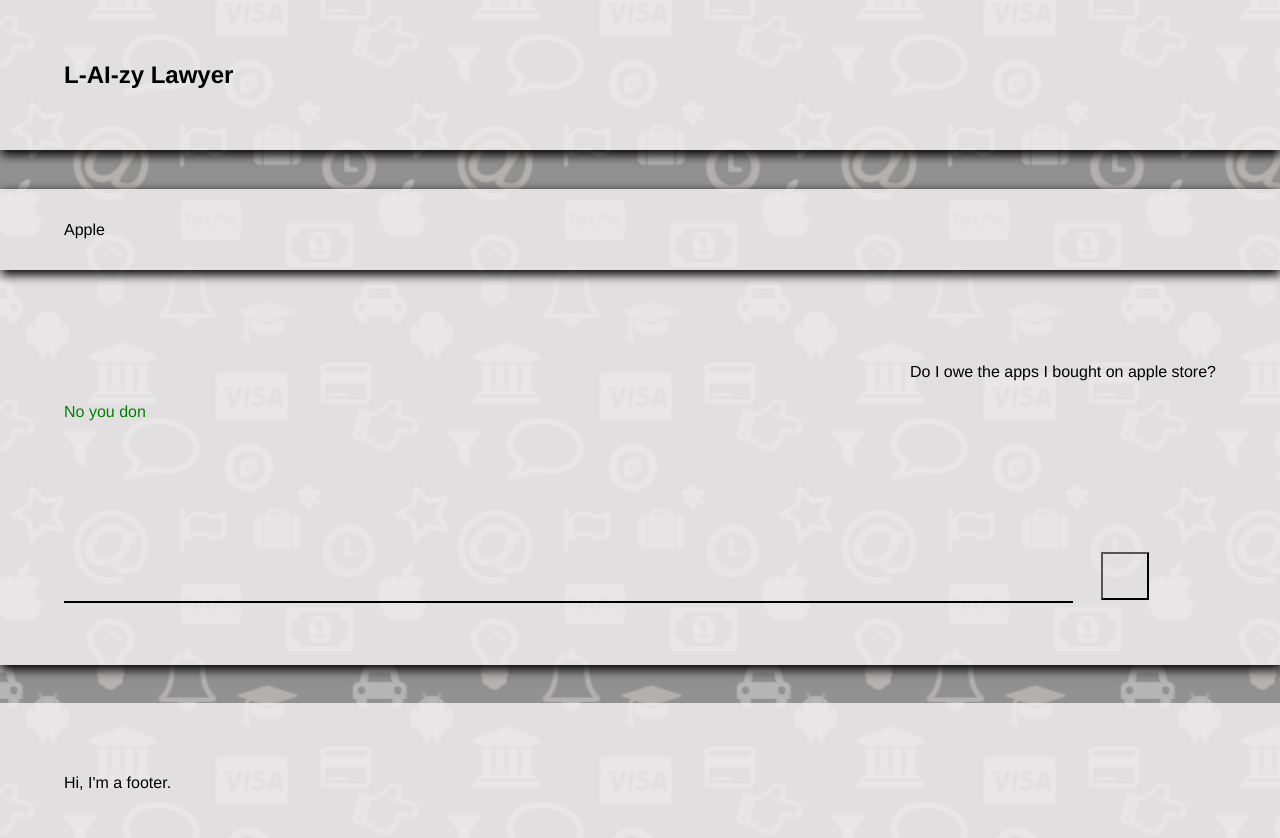
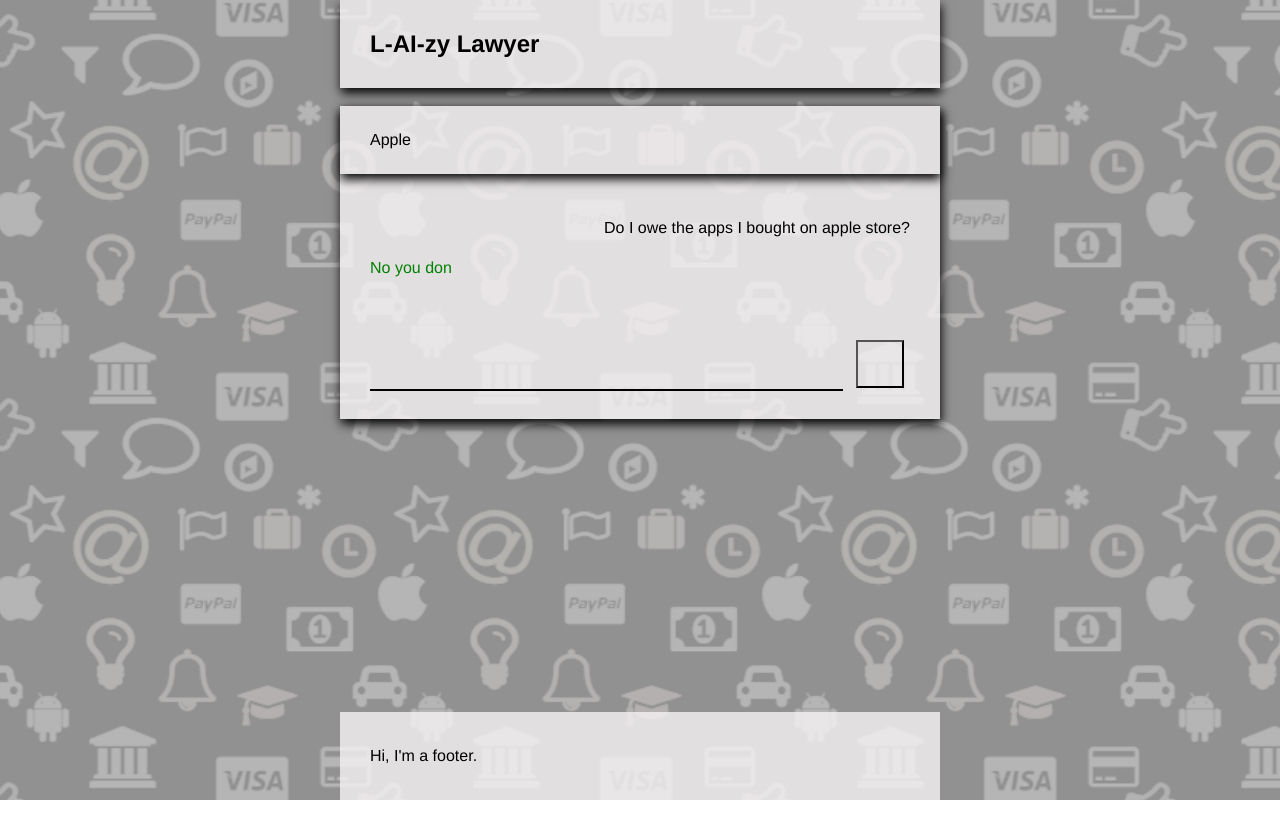
Before and after one commit to KostyaShey/legail, a SvelteKit app in the folder legail/: page / in a window 1280 px wide. Shown: the top 838 px of the page. After the commit the page ends 800 px from the top, so only its background shows below. Built offline with nearby package versions, Linux system fonts and the light colour scheme; some icons are missing.

Commit message:
added media query for larger screens

```diff
--- a/legail/src/app.css
+++ b/legail/src/app.css
@@ -5,6 +5,12 @@
     margin: auto;
     font-family: "Helvetica Neue", Helvetica, Arial, sans-serif;
 }
+
+@media only screen and (min-width: 600px) {
+    body {
+      max-width: 600px;
+    }
+  }
 
 button {
     background-color: transparent;
@@ -64,6 +70,7 @@
     align-items:center;
     height: auto;
     padding: 4% 5%;
+    max-height: 5vh;
 }
 
 .centered {
```
